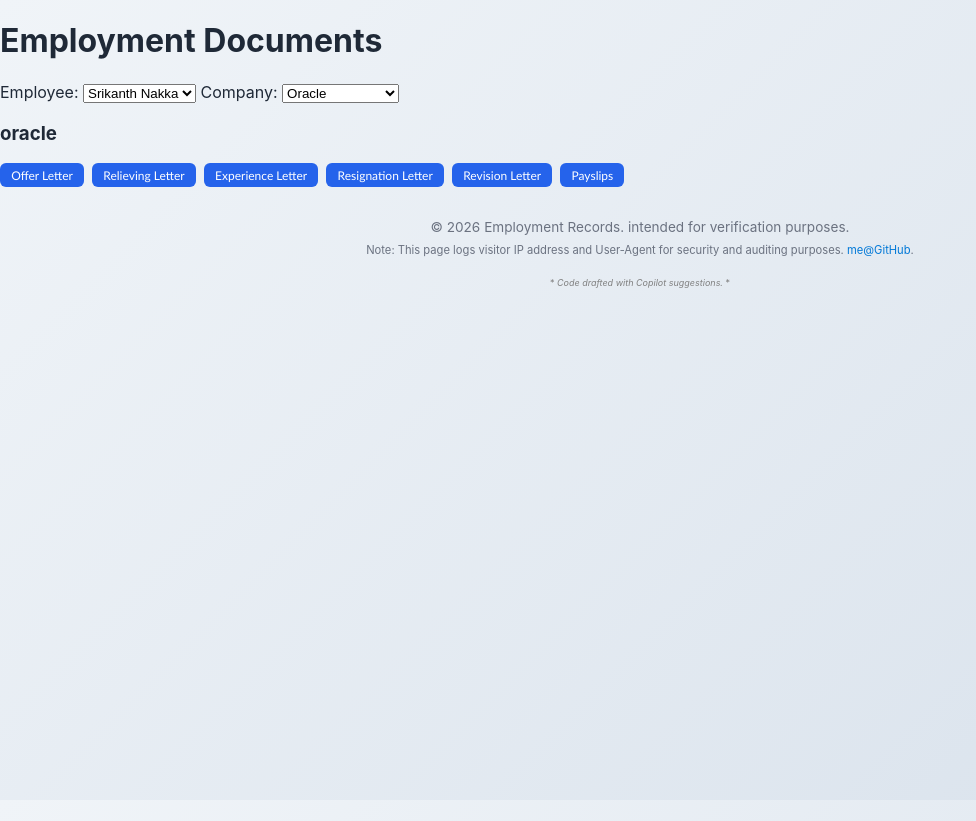
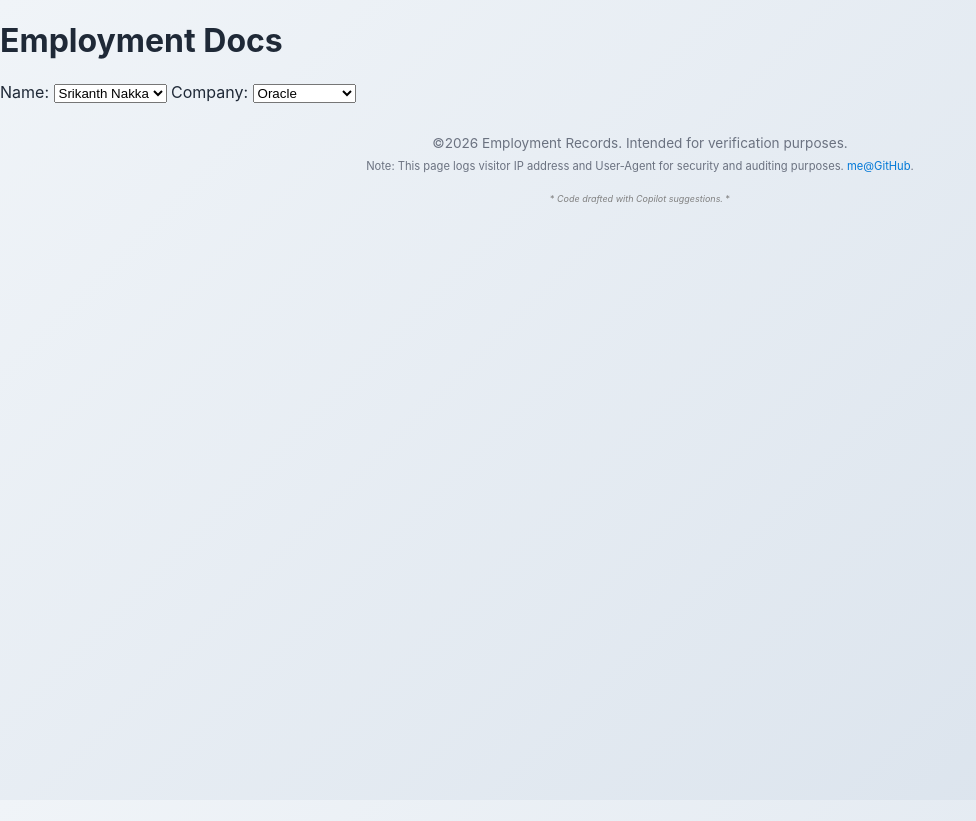
Before and after one commit to sreegithub89/employment-documents, a plain HTML site: page index.html in a window 1280 px wide. Shown: the whole page, without its empty margins (0-976 px from the left). Drawn offline with Linux system fonts and the light colour scheme.

Commit message:
Change titles and labels in index.html
Updated titles and labels for consistency and clarity.

```diff
--- a/index.html
+++ b/index.html
@@ -2,31 +2,30 @@
 <html lang="en">
 <head>
   <meta charset="UTF-8">
-  <title>Employment Documents</title>
+  <title>Employment Docs</title>
   <link rel="stylesheet" href="styles.css">
 </head>
 <body>
-  <h1>Employment Documents</h1>
-
+  <h1>Employment Docs</h1>
   <!-- Employee & Company selectors -->
-  <label for="employee">Employee:</label>
-  <select id="employee">
+  <label for="emp-name">Name:</label>
+  <select id="emp-names">
     <option value="srikanth nakka">Srikanth Nakka</option>
     <option value="john doe">John Doe</option>
   </select>
 
   <label for="company">Company:</label>
   <select id="company">
-    <option value="oracle">Oracle</option>
-    <option value="united">United Online</option>
-    <option value="side">SIDE (fka PTW)</option>
+    <option value="Oracle">Oracle</option>
+    <option value="United Online">United Online</option>
+    <option value="SIDE">SIDE</option>
   </select>
 
   <!-- Container where cards will be injected -->
   <div id="card-container"></div>
   <script src="docs-links.js"></script>
 </body>
-    <footer>© 2026 Employment Records. intended for verification purposes.
+    <footer>©2026 Employment Records. Intended for verification purposes.
 <p style="font-size:0.7rem; color:#6b7280; margin-top:0.5rem; text-align:center;">
     Note: This page logs visitor IP address and User‑Agent for security and auditing purposes.
     <a href="https://github.com/sreegithub89" target="_blank" style="color:#0078D7; text-decoration:none;">me@GitHub</a>.
```
